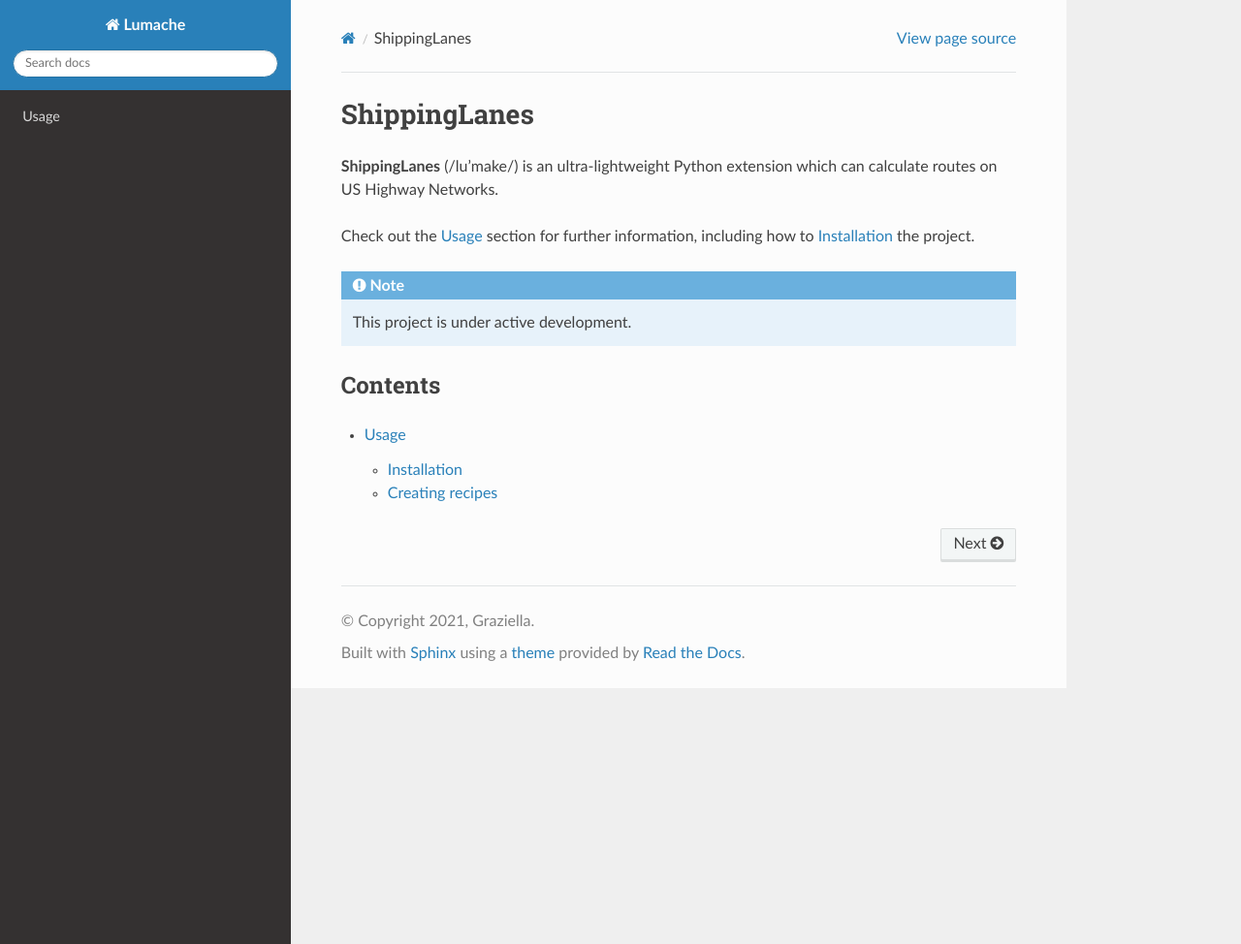
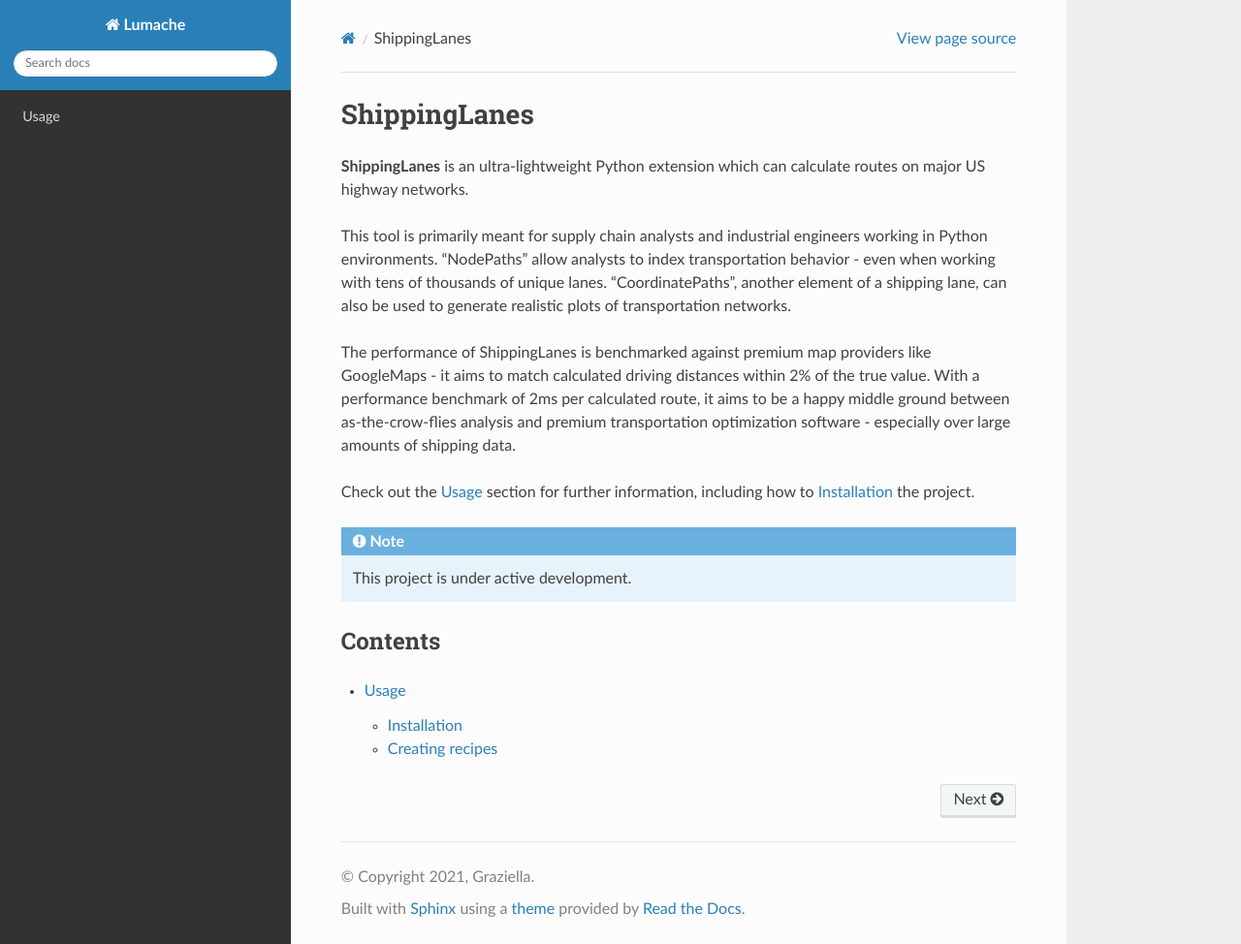
Before and after one commit to amarsrivastava19/ShippingLanes, a Sphinx documentation site: the page built from docs/source/index.rst, in a window 1280 px wide and 974 px high. Shown: the whole window at 97% size. Built offline with Sphinx 7.4.7 and the Read the Docs theme 3.1.0, drawn with Linux system fonts in a browser that asks for light colours; pages that are not in the unit, such as notebooks, are missing from menus.

Commit message:
Update index.rst

```diff
--- a/docs/source/index.rst
+++ b/docs/source/index.rst
@@ -1,7 +1,11 @@
 ShippingLanes
 ===================================
 
-**ShippingLanes** (/lu'make/) is an ultra-lightweight Python extension which can calculate routes on US Highway Networks.
+**ShippingLanes** is an ultra-lightweight Python extension which can calculate routes on major US highway networks.
+
+This tool is primarily meant for supply chain analysts and industrial engineers working in Python environments. "NodePaths" allow analysts to index transportation behavior - even when working with tens of thousands of unique lanes. "CoordinatePaths", another element of a shipping lane, can also be used to generate realistic plots of transportation networks.
+
+The performance of ShippingLanes is benchmarked against premium map providers like GoogleMaps - it aims to match calculated driving distances within 2% of the true value. With a performance benchmark of 2ms per calculated route, it aims to be a happy middle ground between as-the-crow-flies analysis and premium transportation optimization software - especially over large amounts of shipping data.
 
 Check out the :doc:`usage` section for further information, including
 how to :ref:`installation` the project.
```
